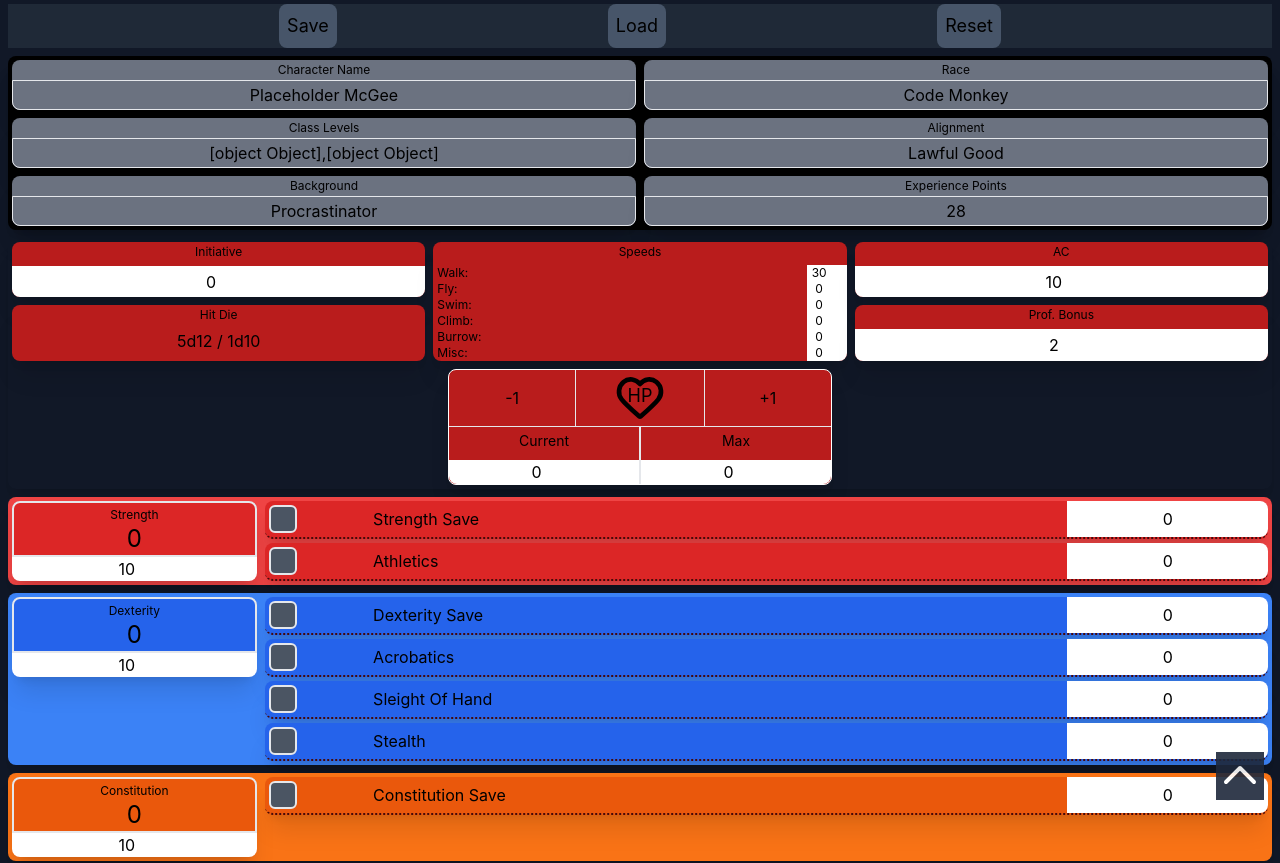
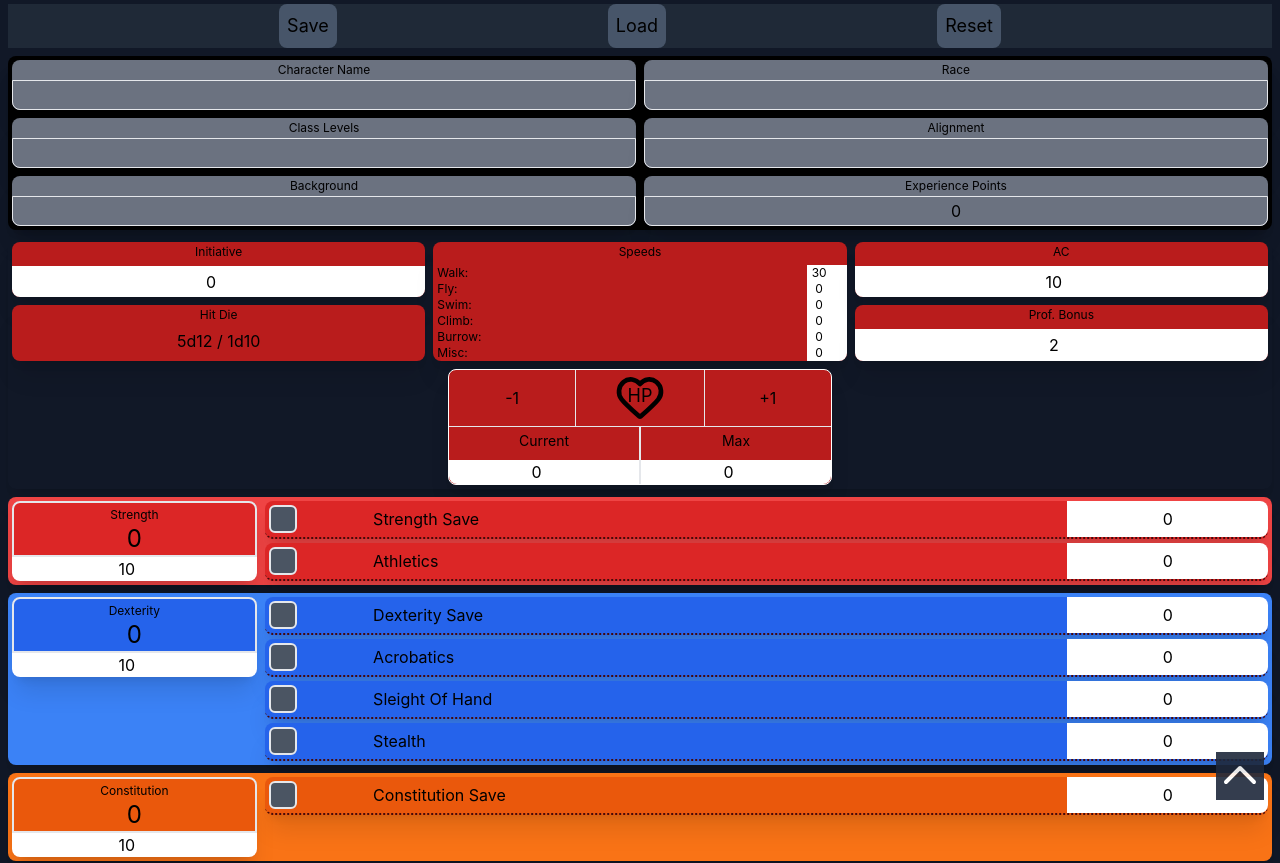
Before and after one commit to JayLeverton/Mnemosyne, a React (Vite) app: page / in a window 1280 px wide. Shown: the top 863 px of the page. Built offline with nearby package versions, Linux system fonts and the light colour scheme.

Commit message:
Altered some default values.

```diff
--- a/src/App.jsx
+++ b/src/App.jsx
@@ -51,15 +51,18 @@ function App() {
     return savedStats
       ? JSON.parse(savedStats)
       : {
-          characterName: "Placeholder McGee",
-          race: "Code Monkey",
-          alignment: "Lawful Good",
-          background: "Procrastinator",
-          experiencePoints: 28,
-          classLevels: [{ Barbarian: 5 }, { Fighter: 1 }],
+          characterName: "",
+          race: "",
+          alignment: "",
+          background: "",
+          experiencePoints: 0,
+          classLevels: [],
           subclassLevels: {},
         };
   });
+
+  // reminder that classLevels should be an array of objects, e.g.
+  // classLevels: [{ Barbarian: 5 }, { Fighter: 1 }],
 
   //
   // Allow the user to add their own custom defined classes instead of constraining to a set list of classes.
--- a/src/Components/SaveAndLoad.jsx
+++ b/src/Components/SaveAndLoad.jsx
@@ -47,12 +47,12 @@ function SaveAndLoad({ save, load }) {
       currentHitDie: { d6: 0, d8: 0, d10: 0, d12: 0 },
     });
     setBackgroundStats({
-      characterName: "Placeholder McGee",
-      race: "Code Monkey",
-      alignment: "Lawful Good",
-      background: "Procrastinator",
-      experiencePoints: 28,
-      classLevels: [{ Barbarian: 5 }, { Fighter: 1 }],
+      characterName: "",
+      race: "",
+      alignment: "",
+      background: "",
+      experiencePoints: 0,
+      classLevels: [],
       subclassLevels: {},
     });
     setProficiencies({
```
